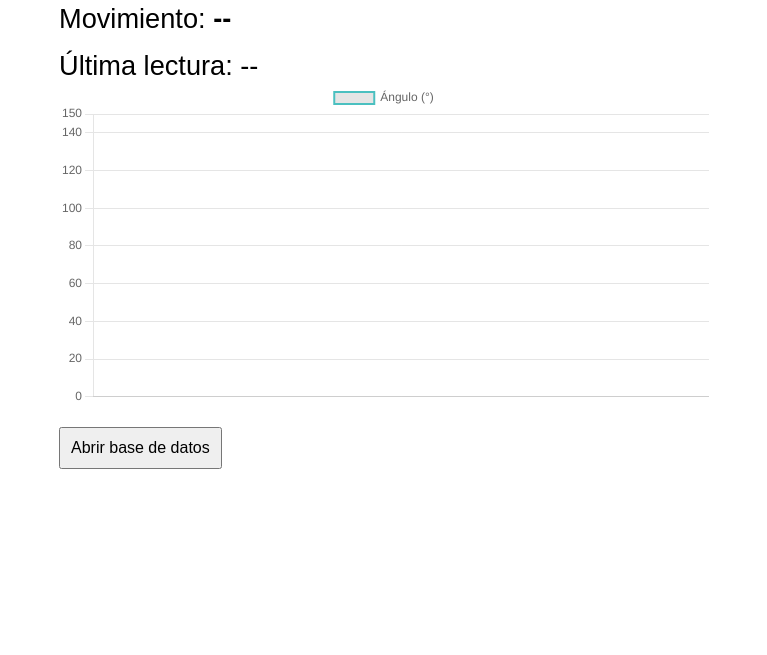
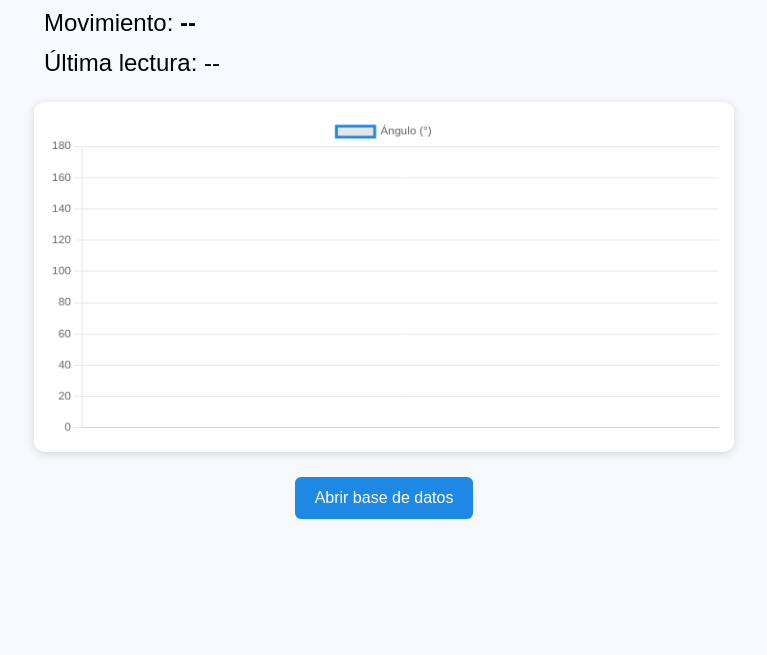
Before and after one commit to mapazulu23/goniometro, a plain HTML site: page index.html in a window 1280 px wide. Shown: the part 145-800 px from the top of the page, without its empty margins (256-1023 px from the left). Drawn offline with nearby package versions, Linux system fonts and the light colour scheme; no server answers.

Commit message:
index.html

```diff
--- a/index.html
+++ b/index.html
@@ -4,13 +4,50 @@
   <meta charset="UTF-8">
   <title>Goniómetro – Ángulo del Hombro</title>
   <script src="https://cdn.jsdelivr.net/npm/chart.js"></script>
+
   <style>
-    body { font-family: Arial, sans-serif; max-width: 650px; margin: auto; padding: 20px; }
-    canvas { max-width: 100%; }
-    .dato { font-size: 1.7em; margin-top: 15px; }
-    button { padding: 10px; margin-top: 20px; font-size: 1em; }
+    body {
+      font-family: Arial, sans-serif;
+      max-width: 700px;
+      margin: auto;
+      padding: 25px;
+      background: #f7f9fc;
+    }
+    h1 {
+      text-align: center;
+      margin-bottom: 30px;
+    }
+    .dato {
+      font-size: 1.5em;
+      margin-top: 12px;
+      padding-left: 10px;
+    }
+    #grafica {
+      background: white;
+      padding: 15px;
+      border-radius: 10px;
+      margin-top: 25px;
+      box-shadow: 0 2px 8px rgba(0,0,0,0.15);
+    }
+    button {
+      padding: 12px 20px;
+      margin-top: 25px;
+      font-size: 1em;
+      display: block;
+      margin-left: auto;
+      margin-right: auto;
+      cursor: pointer;
+      border-radius: 6px;
+      border: none;
+      background: #1e88e5;
+      color: white;
+    }
+    button:hover {
+      background: #1669b2;
+    }
   </style>
 </head>
+
 <body>
 
   <h1>📏 Goniómetro del Hombro</h1>
@@ -24,24 +61,32 @@
   <button onclick="abrirSheets()">Abrir base de datos</button>
 
 <script>
-  // URL JSON de tu Google Sheets
+  // =============================
+  // URL del Google Sheets
+  // =============================
   const sheetURL =
     "https://docs.google.com/spreadsheets/d/1oA7Y6S25lLaQYS1eFGFt5HXr59tSqoAJBTf1w978Ub4/gviz/tq?tqx=out:json&gid=0";
 
   function abrirSheets() {
-    window.open("https://docs.google.com/spreadsheets/d/1oA7Y6S25lLaQYS1eFGFt5HXr59tSqoAJBTf1w978Ub4/edit?usp=sharing", "_blank");
+    window.open(
+      "https://docs.google.com/spreadsheets/d/1oA7Y6S25lLaQYS1eFGFt5HXr59tSqoAJBTf1w978Ub4/edit?usp=sharing",
+      "_blank"
+    );
   }
 
-  // Configuración de la gráfica
+  // =============================
+  // Gráfica
+  // =============================
+
   const ctx = document.getElementById('grafica').getContext('2d');
   const datosGrafica = {
     labels: [],
     datasets: [{
       label: 'Ángulo (°)',
       data: [],
-      borderColor: 'rgb(75, 192, 192)',
-      borderWidth: 2,
-      tension: 0.2
+      borderColor: 'rgb(30, 136, 229)',
+      borderWidth: 3,
+      tension: 0.25
     }]
   };
 
@@ -50,46 +95,70 @@
     data: datosGrafica,
     options: {
       scales: {
-        y: { min: 0, max: 150 }
+        y: { min: 0, max: 180 }
       }
     }
   });
 
-  // Función para leer datos del Sheets
+  // =============================
+  // Función para formatear fecha
+  // =============================
+  function formatearFecha(fechaISO) {
+    const fecha = new Date(fechaISO);
+    return fecha.toLocaleString("es-CO", {
+      weekday: "long",
+      year: "numeric",
+      month: "short",
+      day: "numeric",
+      hour: "2-digit",
+      minute: "2-digit",
+      second: "2-digit"
+    });
+  }
+
+  // =============================
+  // Leer datos del Sheets
+  // =============================
   async function leerDatos() {
+    try {
       const res = await fetch(sheetURL);
       const text = await res.text();
 
       const json = JSON.parse(text.substring(text.indexOf('{'), text.lastIndexOf('}') + 1));
       const rows = json.table.rows;
+
       const ult = rows[rows.length - 1].c;
 
-    // Extraer valores reales según tu estructura
+      // Campos del Sheets
       const fecha = ult[0]?.v || "";
-    const paciente = ult[1]?.v || "";
       const angulo = ult[2]?.v || 0;
       const movimiento = ult[3]?.v || "";
       const lecturaVoltaje = ult[4]?.v || "";
 
-    // Mostrar en pantalla
+      // Mostrar datos en pantalla
       document.getElementById('angulo').innerText = angulo;
       document.getElementById('movimiento').innerText = movimiento;
+
       document.getElementById('info').innerText =
-      `${fecha} – ${lecturaVoltaje}`;
+        `${formatearFecha(fecha)} — ${lecturaVoltaje}`;
 
       // Actualizar gráfica
       datosGrafica.labels.push("");
       datosGrafica.datasets[0].data.push(Number(angulo));
 
-    if (datosGrafica.labels.length > 25) {
+      if (datosGrafica.labels.length > 30) {
         datosGrafica.labels.shift();
         datosGrafica.datasets[0].data.shift();
       }
 
       chart.update();
+
+    } catch (err) {
+      console.error("Error leyendo Google Sheets:", err);
+    }
   }
 
-  // Leer datos cada 2 segundos
+  // Leer cada 2 segundos
   setInterval(leerDatos, 2000);
 </script>
 
```
Lines whose indentation alone changed are shown as unchanged.
